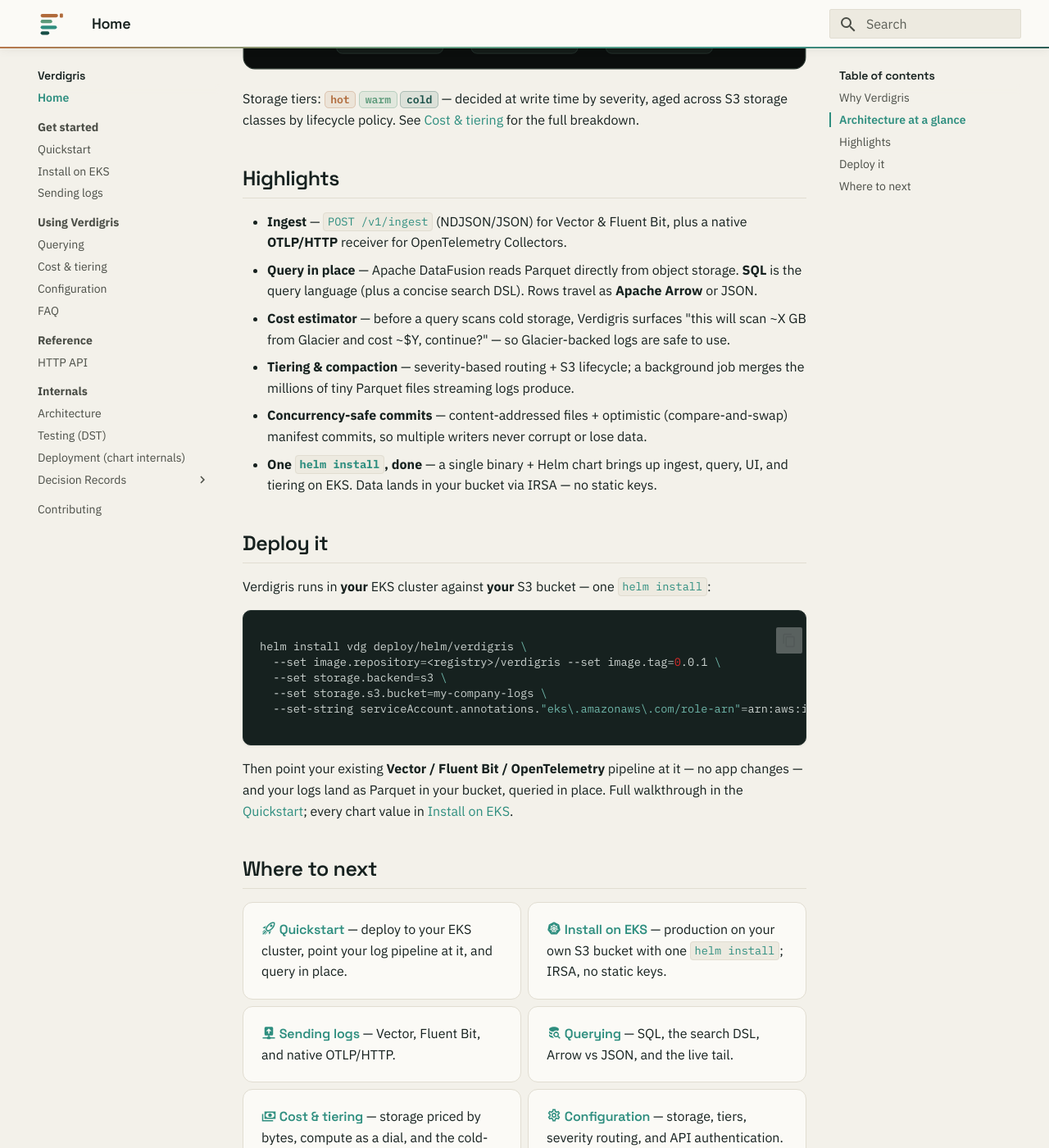
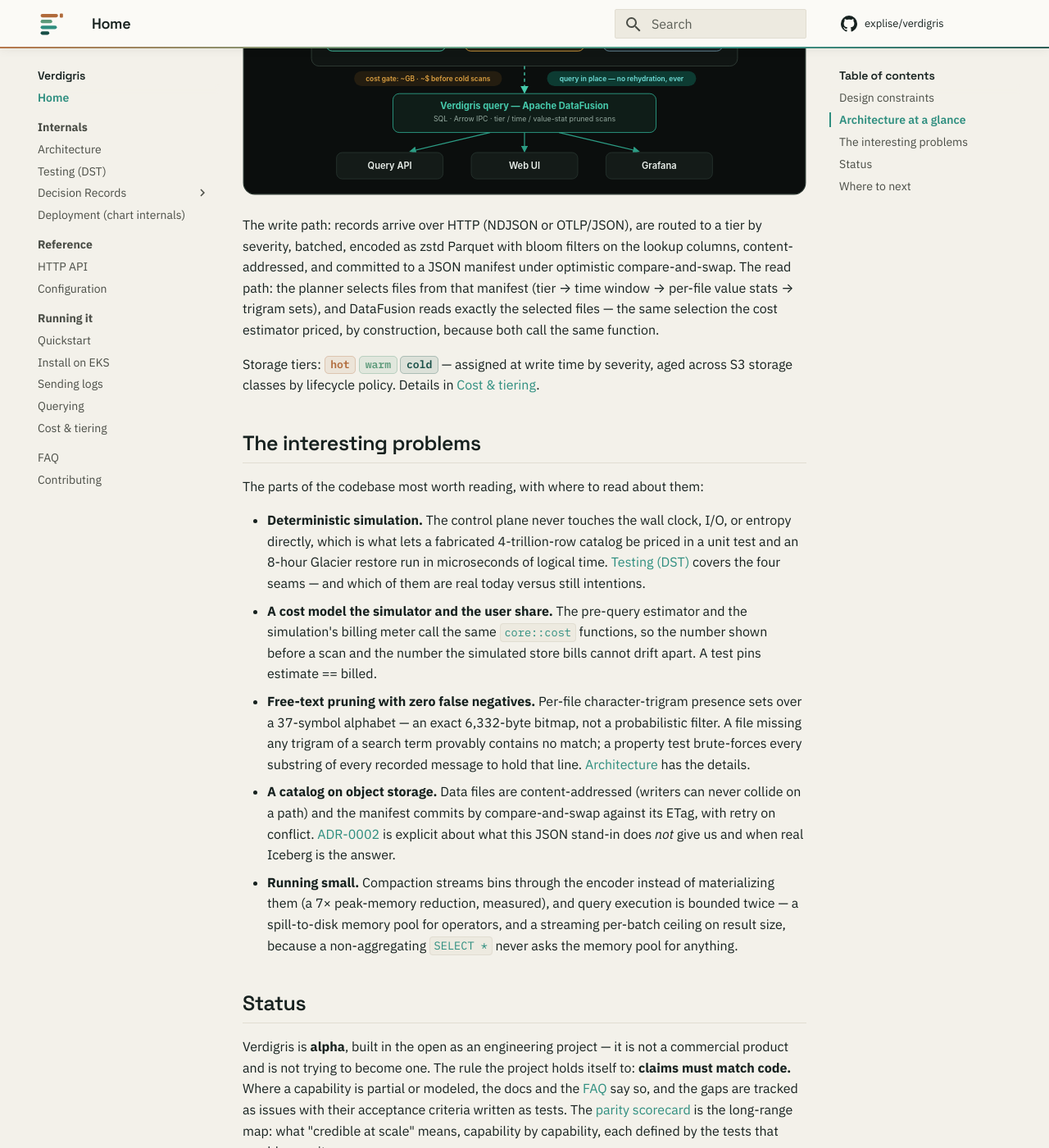
Before and after one commit to explise/verdigris, an MkDocs documentation site: the page built from docs/index.md, in a window 1280 px wide and 1400 px high, scrolled down 1517 px. Shown: the whole window at 82% size. Built offline with MkDocs 1.6.1 and Material for MkDocs 9.7.7, drawn with Linux system fonts in a browser that asks for light colours; comment, search, counter and statistics services are not loaded; some of the changed text lies outside the part shown.

Commit message:
docs: rewrite the landing page as an engineering front door
The old index was a product landing page — "Why Verdigris", "the wedge",
competitive positioning against incumbents' business models, a deploy CTA. This
project is an open engineering effort, not a product, and the docs should read
like it.

The new front page leads with what the system is and the constraints that shape
it, then "The interesting problems" — the five pieces of the codebase worth a
reader's time (DST seams, the shared cost model, trigram pruning, the CAS
catalog, running small) — and an explicit Status section stating the project's
rule: claims must match code, gaps are tracked as issues whose acceptance
criteria are tests.

mkdocs.yml follows: internals-first nav (Architecture/DST/ADRs right after
Home), a technical site description, and a public repo_url replacing the
"source is maintained privately" posture ahead of open-sourcing.

Co-Authored-By: Claude Fable 5 <noreply@anthropic.com>

````diff
--- a/docs/index.md
+++ b/docs/index.md
@@ -6,94 +6,117 @@
 
 </div>
 
-**Verdigris** is a plug-and-play, S3-native log storage and query engine written in Rust —
-a self-hostable log platform for teams who want their log data to stay in **their
-own cloud account**. Logs are written as compacted Parquet to the customer's own S3 bucket
-and queried **in place**: no per-GB ingestion margin, no rehydration toll, no proprietary
-query language.
+**Verdigris** is an S3-native log storage and query engine written in Rust. Logs
+are written as compacted Parquet to an S3 bucket the operator owns and queried
+**in place** with Apache DataFusion — there is no separate index to build, and no
+step that copies cold data back into a hot store before it can be searched. One
+binary (`vdg`) does ingest, compaction, tiering, query, and serving.
 
 !!! quote "Why the name"
-    *Verdigris* is the green patina that forms on copper as it sits exposed over time — the
-    layer a metal accumulates simply by existing in the world. That's what logs are: the
-    layer your infrastructure accumulates as it runs. (It's also a quiet Rust pun —
-    verdigris is what oxidation matures into.)
+    *Verdigris* is the green patina that forms on copper as it sits exposed over
+    time — the layer a metal accumulates simply by existing in the world. That's
+    what logs are: the layer your infrastructure accumulates as it runs. (It's
+    also a quiet Rust pun — verdigris is what oxidation matures into.)
 
-## Why Verdigris
+## Design constraints
 
-Two things the commercial incumbents structurally *can't* fix without breaking their own
-business model — and therefore the wedge:
+Two constraints shape every component. They are stated here as engineering
+positions, because most of the architecture falls out of them:
 
-1. **Data sovereignty.** Data never leaves your AWS account. No vendor cloud in the path
-   charging an ingestion margin on every GB.
-2. **No rehydration tax.** Queries read Parquet straight out of S3 in place — there is no
-   "pull cold logs back into an expensive index to search them" step. Cold logs are always
-   live; you pay compute only when you query, plus the underlying retrieval cost.
+1. **The operator's bucket is the source of truth.** Verdigris holds no data of
+   its own — the Parquet files and the manifest that catalogs them live in the
+   operator's account. Everything else (compaction, tiering, query, cost
+   accounting) must work against object storage semantics: immutable objects,
+   conditional puts, no filesystem.
+2. **Storage and query speed are priced independently.** Storage cost is bytes
+   in S3; query speed is provisioned compute. Log severity decides *placement*
+   (which tier a record lands in) and never *price* — a pricing model keyed on
+   severity can be gamed by relabeling, so the system refuses to build one.
 
-The core principle: **never price or architect around log severity.** Storage is priced by
-bytes in S3; query speed is a *separately provisioned dial* (compute), decoupled from
-storage. Severity only decides which prefix / storage class a log lands in — placement,
-never price.
+A third constraint is about how the system is built rather than what it does:
+**deterministic by construction**. The control plane is written sans-I/O, with
+every source of nondeterminism (clock, storage, randomness, scan execution)
+behind a seam, so large-scale behavior can be tested in simulation. See
+[Testing (DST)](dst-architecture.md) — including its honest account of which
+seams are finished and which are not.
 
 ## Architecture at a glance
 
-![Verdigris architecture: pods on EKS send logs through Vector, Fluent Bit or an OpenTelemetry Collector into Verdigris ingest, which writes tiered Parquet to your own S3 bucket; the DataFusion query engine reads it in place — no rehydration — and serves the API, web UI and Grafana.](assets/architecture.svg)
+![Verdigris architecture: pods on EKS send logs through Vector, Fluent Bit or an OpenTelemetry Collector into Verdigris ingest, which writes tiered Parquet to your own S3 bucket; the DataFusion query engine reads it in place and serves the API, web UI and Grafana.](assets/architecture.svg)
+
+The write path: records arrive over HTTP (NDJSON or OTLP/JSON), are routed to a
+tier by severity, batched, encoded as zstd Parquet with bloom filters on the
+lookup columns, content-addressed, and committed to a JSON manifest under
+optimistic compare-and-swap. The read path: the planner selects files from that
+manifest (tier → time window → per-file value stats → trigram sets), and
+DataFusion reads exactly the selected files — the same selection the cost
+estimator priced, by construction, because both call the same function.
 
 Storage tiers: <span class="tier hot">hot</span> <span class="tier warm">warm</span>
-<span class="tier cold">cold</span> — decided at write time by severity, aged across S3
-storage classes by lifecycle policy. See [Cost & tiering](cost.md) for the full
-breakdown.
+<span class="tier cold">cold</span> — assigned at write time by severity, aged
+across S3 storage classes by lifecycle policy. Details in
+[Cost & tiering](cost.md).
 
-## Highlights
+## The interesting problems
 
-- **Ingest** — `POST /v1/ingest` (NDJSON/JSON) for Vector & Fluent Bit, plus a native
-  **OTLP/HTTP** receiver for OpenTelemetry Collectors.
-- **Query in place** — Apache DataFusion reads Parquet directly from object storage. **SQL**
-  is the query language (plus a concise search DSL). Rows travel as **Apache Arrow** or JSON.
-- **Cost estimator** — before a query scans cold storage, Verdigris surfaces "this will scan
-  ~X GB from Glacier and cost ~$Y, continue?" — so Glacier-backed logs are safe to use.
-- **Tiering & compaction** — severity-based routing + S3 lifecycle; a background job merges
-  the millions of tiny Parquet files streaming logs produce.
-- **Concurrency-safe commits** — content-addressed files + optimistic (compare-and-swap)
-  manifest commits, so multiple writers never corrupt or lose data.
-- **One `helm install`, done** — a single binary + Helm chart brings up ingest, query, UI,
-  and tiering on EKS. Data lands in your bucket via IRSA — no static keys.
+The parts of the codebase most worth reading, with where to read about them:
 
-## Deploy it
+- **Deterministic simulation.** The control plane never touches the wall clock,
+  I/O, or entropy directly, which is what lets a fabricated 4-trillion-row
+  catalog be priced in a unit test and an 8-hour Glacier restore run in
+  microseconds of logical time. [Testing (DST)](dst-architecture.md) covers the
+  four seams — and which of them are real today versus still intentions.
+- **A cost model the simulator and the user share.** The pre-query estimator and
+  the simulation's billing meter call the same `core::cost` functions, so the
+  number shown before a scan and the number the simulated store bills cannot
+  drift apart. A test pins estimate == billed.
+- **Free-text pruning with zero false negatives.** Per-file character-trigram
+  presence sets over a 37-symbol alphabet — an exact 6,332-byte bitmap, not a
+  probabilistic filter. A file missing any trigram of a search term provably
+  contains no match; a property test brute-forces every substring of every
+  recorded message to hold that line. [Architecture](ARCHITECTURE.md) has the
+  details.
+- **A catalog on object storage.** Data files are content-addressed (writers can
+  never collide on a path) and the manifest commits by compare-and-swap against
+  its ETag, with retry on conflict. [ADR-0002](adr/0002-manifest-as-iceberg-standin.md)
+  is explicit about what this JSON stand-in does *not* give us and when real
+  Iceberg is the answer.
+- **Running small.** Compaction streams bins through the encoder instead of
+  materializing them (a 7× peak-memory reduction, measured), and query execution
+  is bounded twice — a spill-to-disk memory pool for operators, and a streaming
+  per-batch ceiling on result size, because a non-aggregating `SELECT *` never
+  asks the memory pool for anything.
 
-Verdigris runs in **your** EKS cluster against **your** S3 bucket — one `helm install`:
+## Status
 
-```bash
-helm install vdg deploy/helm/verdigris \
-  --set image.repository=<registry>/verdigris --set image.tag=0.0.1 \
-  --set storage.backend=s3 \
-  --set storage.s3.bucket=my-company-logs \
-  --set-string serviceAccount.annotations."eks\.amazonaws\.com/role-arn"=arn:aws:iam::<acct>:role/verdigris-s3
-```
-
-Then point your existing **Vector / Fluent Bit / OpenTelemetry** pipeline at it — no app
-changes — and your logs land as Parquet in your bucket, queried in place. Full walkthrough in
-the [Quickstart](getting-started.md); every chart value in [Install on EKS](install.md).
+Verdigris is **alpha**, built in the open as an engineering project — it is not
+a commercial product and is not trying to become one. The rule the project
+holds itself to: **claims must match code.** Where a capability is partial or
+modeled, the docs and the [FAQ](faq.md#whats-working-vs-early) say so, and the
+gaps are tracked as issues with their acceptance criteria written as tests. The
+[parity scorecard](https://github.com/explise/verdigris/issues/34) is the
+long-range map: what "credible at scale" means, capability by capability, each
+defined by the tests that would prove it.
 
 ## Where to next
 
 <div class="grid cards" markdown>
 
-- :material-rocket-launch-outline: **[Quickstart](getting-started.md)** — deploy to your EKS
-  cluster, point your log pipeline at it, and query in place.
-- :material-kubernetes: **[Install on EKS](install.md)** — production on your own S3
-  bucket with one `helm install`; IRSA, no static keys.
-- :material-upload-network: **[Sending logs](sending-logs.md)** — Vector, Fluent Bit, and
-  native OTLP/HTTP.
-- :material-database-search: **[Querying](querying.md)** — SQL, the search DSL, Arrow vs
-  JSON, and the live tail.
-- :material-cash-multiple: **[Cost & tiering](cost.md)** — storage priced by bytes,
-  compute as a dial, and the cold-scan cost estimator.
-- :material-cog-outline: **[Configuration](configuration.md)** — storage, tiers,
-  severity routing, and API authentication.
+- :material-source-branch: **[Architecture](ARCHITECTURE.md)** — crates, seams,
+  write/read paths, compaction, and the split-role topology.
+- :material-test-tube: **[Testing (DST)](dst-architecture.md)** — the
+  deterministic-simulation design, and its honest status.
+- :material-file-document-outline: **[Decision records](adr/README.md)** — why
+  DataFusion, why a JSON manifest, why split roles.
+- :material-rocket-launch-outline: **[Quickstart](getting-started.md)** — run it
+  locally or deploy to EKS and query in place.
+- :material-database-search: **[Querying](querying.md)** — SQL, the search DSL,
+  Arrow vs JSON, live tail.
+- :material-cash-multiple: **[Cost & tiering](cost.md)** — the tier model, the
+  pricing reference, and the pre-query estimator.
 
 </div>
 
 ---
 
-Licensed under Apache-2.0. Source is maintained privately; this site documents the public
-architecture and interfaces.
+Apache-2.0. Source: [github.com/explise/verdigris](https://github.com/explise/verdigris).
--- a/mkdocs.yml
+++ b/mkdocs.yml
@@ -6,15 +6,15 @@
 # Publish:        mkdocs gh-deploy   (pushes built HTML to a gh-pages branch)
 site_name: Verdigris
 site_description: >-
-  S3-native log storage & query engine in Rust — the layer your infrastructure
-  leaves behind. A self-hostable log platform that keeps log data in your
-  own cloud account.
+  S3-native log storage and query engine in Rust: compacted Parquet in the
+  operator's own bucket, queried in place with DataFusion, with a sans-I/O
+  control plane built for deterministic simulation testing.
 site_url: https://explise.github.io/verdigris/
 docs_dir: docs
 site_dir: site
 
-# Code is private, so no source-repo link in the header. (Add repo_url later if
-# you publish a public mirror.)
+repo_url: https://github.com/explise/verdigris
+repo_name: explise/verdigris
 
 theme:
   name: material
@@ -41,7 +41,7 @@ theme:
     - content.code.copy
     - content.code.annotate
   icon:
-    repo: material/lock
+    repo: material/github
 
 extra_css:
   - stylesheets/extra.css
@@ -71,23 +71,22 @@ validation:
 
 nav:
   - Home: index.md
-  - Get started:
-      - Quickstart: getting-started.md
-      - Install on EKS: install.md
-      - Sending logs: sending-logs.md
-  - Using Verdigris:
-      - Querying: querying.md
-      - Cost & tiering: cost.md
-      - Configuration: configuration.md
-      - FAQ: faq.md
-  - Reference:
-      - HTTP API: API.md
   - Internals:
       - Architecture: ARCHITECTURE.md
       - Testing (DST): dst-architecture.md
-      - Deployment (chart internals): deployment.md
       - Decision Records:
           - Overview: adr/README.md
           - "ADR-0002 · Manifest as Iceberg stand-in": adr/0002-manifest-as-iceberg-standin.md
           - "ADR-0003 · Ingest / query role split": adr/0003-ingest-query-role-split.md
+      - Deployment (chart internals): deployment.md
+  - Reference:
+      - HTTP API: API.md
+      - Configuration: configuration.md
+  - Running it:
+      - Quickstart: getting-started.md
+      - Install on EKS: install.md
+      - Sending logs: sending-logs.md
+      - Querying: querying.md
+      - Cost & tiering: cost.md
+  - FAQ: faq.md
   - Contributing: contributing.md
````
